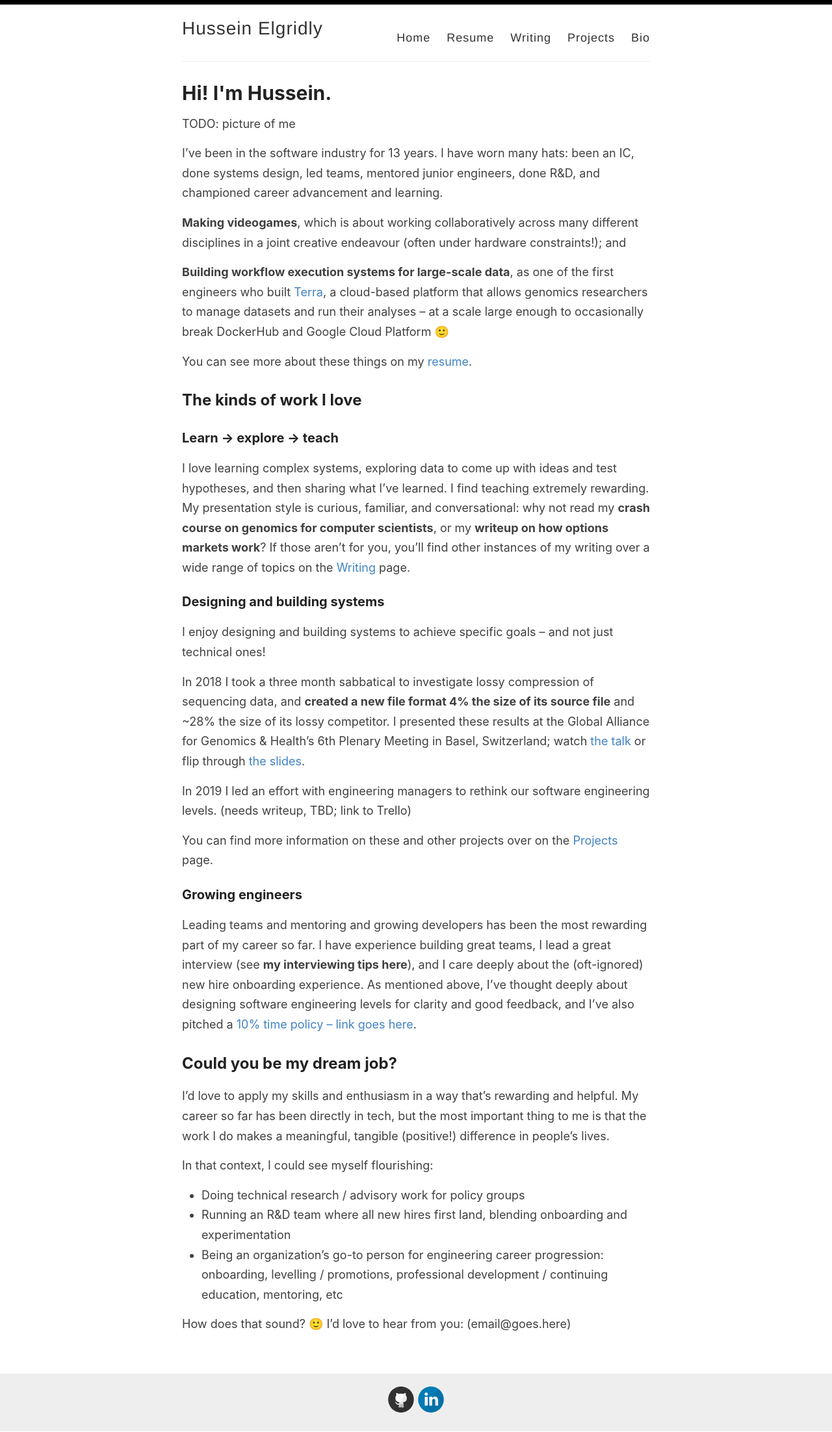
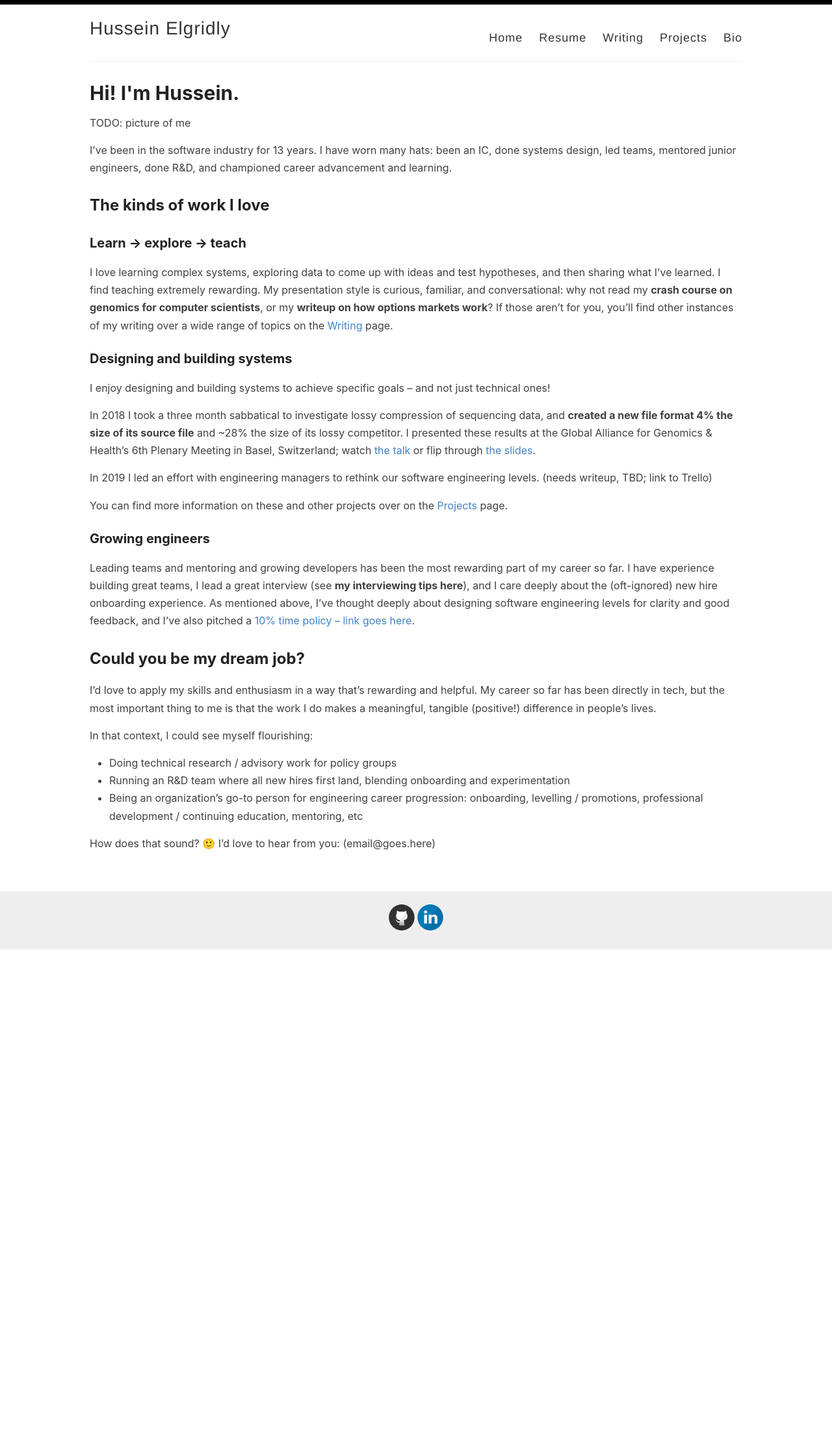
Before and after one commit to helgridly/helgridly.github.io, a Jekyll site: the page built from index.md, in a window 1280 px wide. Shown: the whole page at 65% size. Built offline with Jekyll 4.4.1, drawn with Linux system fonts in a browser that asks for light colours; after the commit the page ends 1461 px from its top, so only the background shows below that.

Commit message:
trash games/broad breakdown, edit styles (++pagewidth, --font)

```diff
--- a/assets/style.scss
+++ b/assets/style.scss
@@ -26,13 +26,13 @@ body {
   color: #404040;
   line-height: 1.7;
   font-weight: 400;
-  font-size: 18px;
+  font-size: 16px;
   height: 100%;
 }
 
 .container {
   margin: 0 auto;
-  max-width: 740px;
+  max-width: 1024px;
   padding: 0 10px;
   width: 100%;
 }
--- a/index.md
+++ b/index.md
@@ -7,12 +7,6 @@ permalink: /
 TODO: picture of me
 
 I've been in the software industry for 13 years. I have worn many hats: been an IC, done systems design, led teams, mentored junior engineers, done R&D, and championed career advancement and learning.
-
-**Making videogames**, which is about working collaboratively across many different disciplines in a joint creative endeavour (often under hardware constraints!); and
-
-**Building workflow execution systems for large-scale data**, as one of the first engineers who built [Terra](https://terra.bio/), a cloud-based platform that allows genomics researchers to manage datasets and run their analyses -- at a scale large enough to occasionally break DockerHub and Google Cloud Platform 🙂
-
-You can see more about these things on my [resume](/resume).
 
 ## The kinds of work I love
 
```
